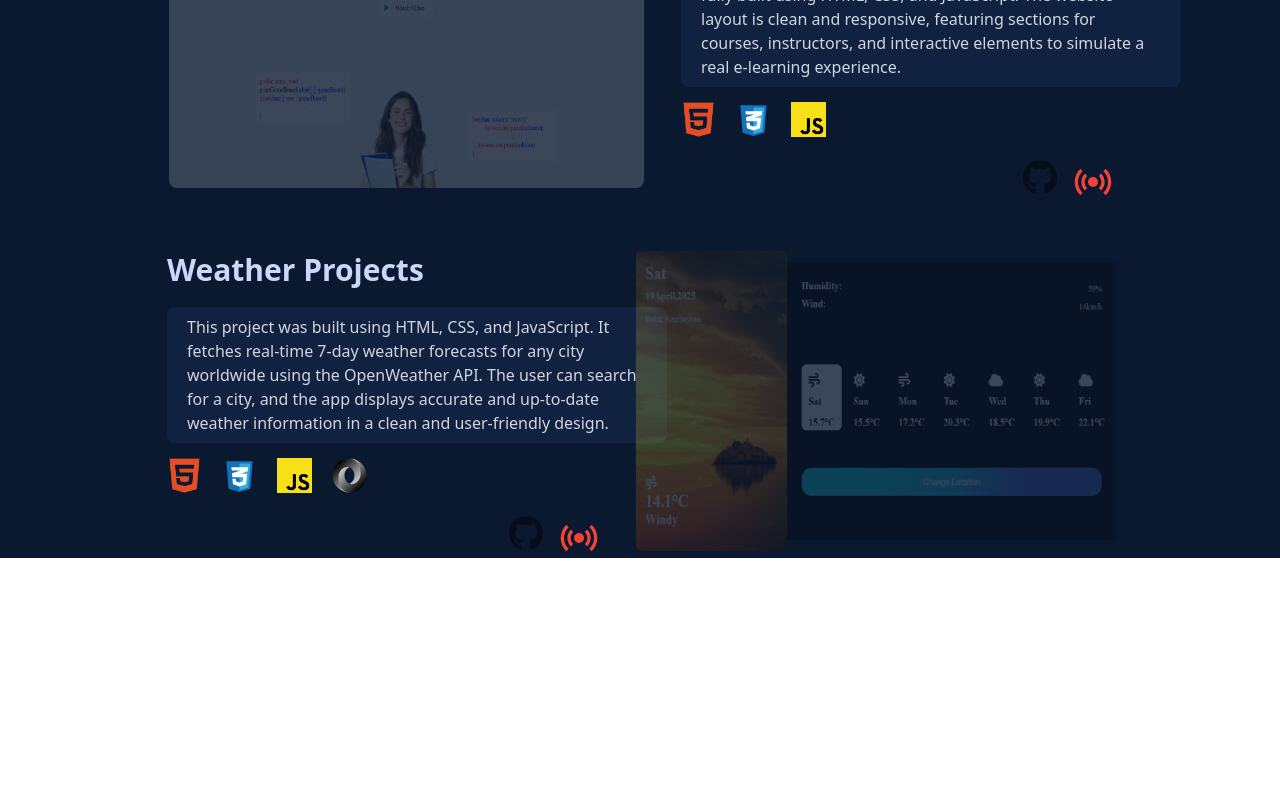
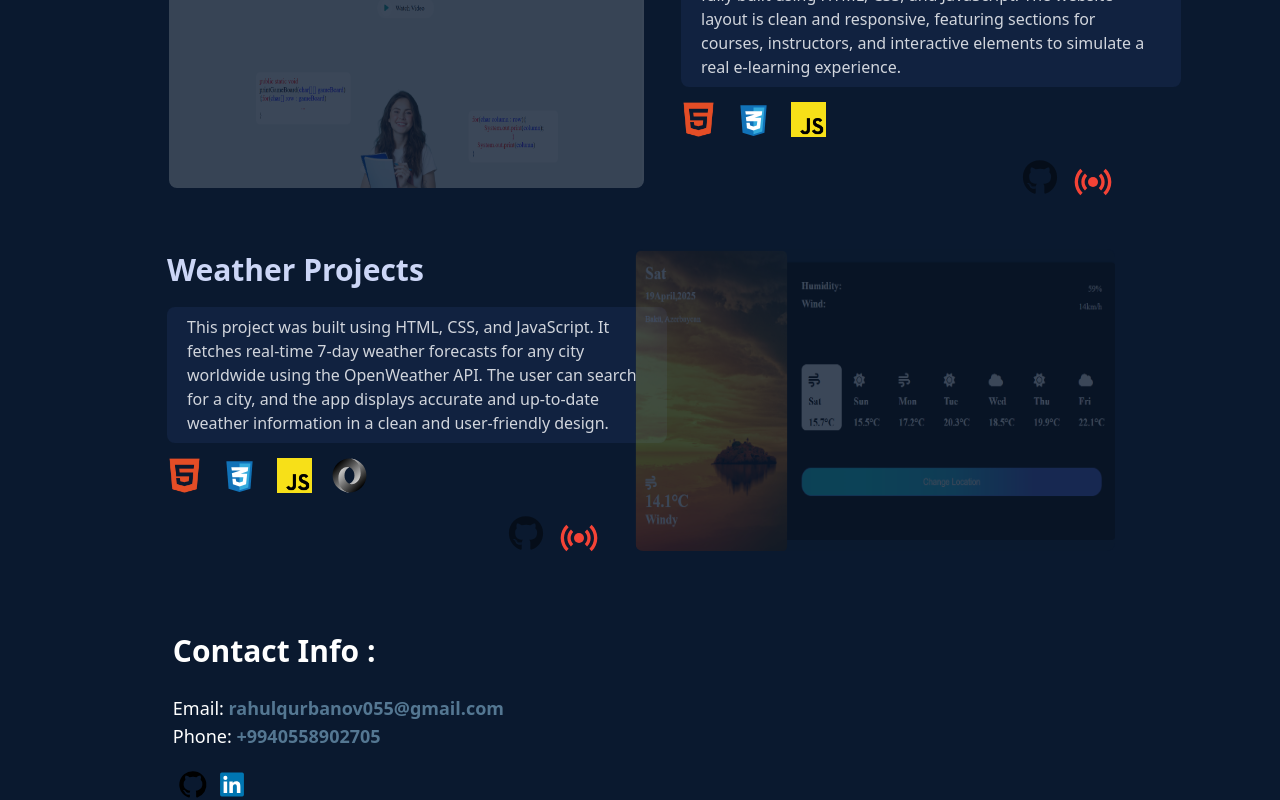
Before and after one commit to RahulQurbanov/Portfolio, a React (Vite) app: page / in a window 1280 px wide. Shown: the part 1943-2743 px from the top of the page. Before the commit the page ends 2501 px from the top, so only its background shows below. Built offline with nearby package versions, Linux system fonts and the light colour scheme; the HTML template or start-up script is replaced by a standard one.

Commit message:
Change img path in Footer Part

```diff
--- a/src/App.jsx
+++ b/src/App.jsx
@@ -8,7 +8,7 @@ export default function App() {
 
    {/* <Header/> */}
    <Projects/>
-   {/* <Footer/> */}
+   <Footer/>
    </>
   )
 }
--- a/src/components/Footer.jsx
+++ b/src/components/Footer.jsx
@@ -8,8 +8,8 @@ export default function Footer() {
                 <p>Phone: <span className="text-[#547792] font-bold">+9940558902705</span></p>
             </div>
             <div className="flex gap-1 items-center mt-[20px]">
-               <a href="https://github.com/RahulQurbanov?tab=overview&from=2025-04-01&to=2025-04-21"><img src="src/assets/img/github.svg" className="w-[40px] h-[30px] cursor-pointer"/></a>
-                <a href="https://www.linkedin.com/in/rahul-qurbanov-483148261/"><img src="src/assets/img/linkedin.svg" className="w-[30px] h-[25px] cursor-pointer"/></a>
+               <a href="https://github.com/RahulQurbanov?tab=overview&from=2025-04-01&to=2025-04-21"><img src="/img/github.svg" className="w-[40px] h-[30px] cursor-pointer"/></a>
+                <a href="https://www.linkedin.com/in/rahul-qurbanov-483148261/"><img src="/img/linkedin.svg" className="w-[30px] h-[25px] cursor-pointer"/></a>
             </div>
         </div>
     </div>
```
